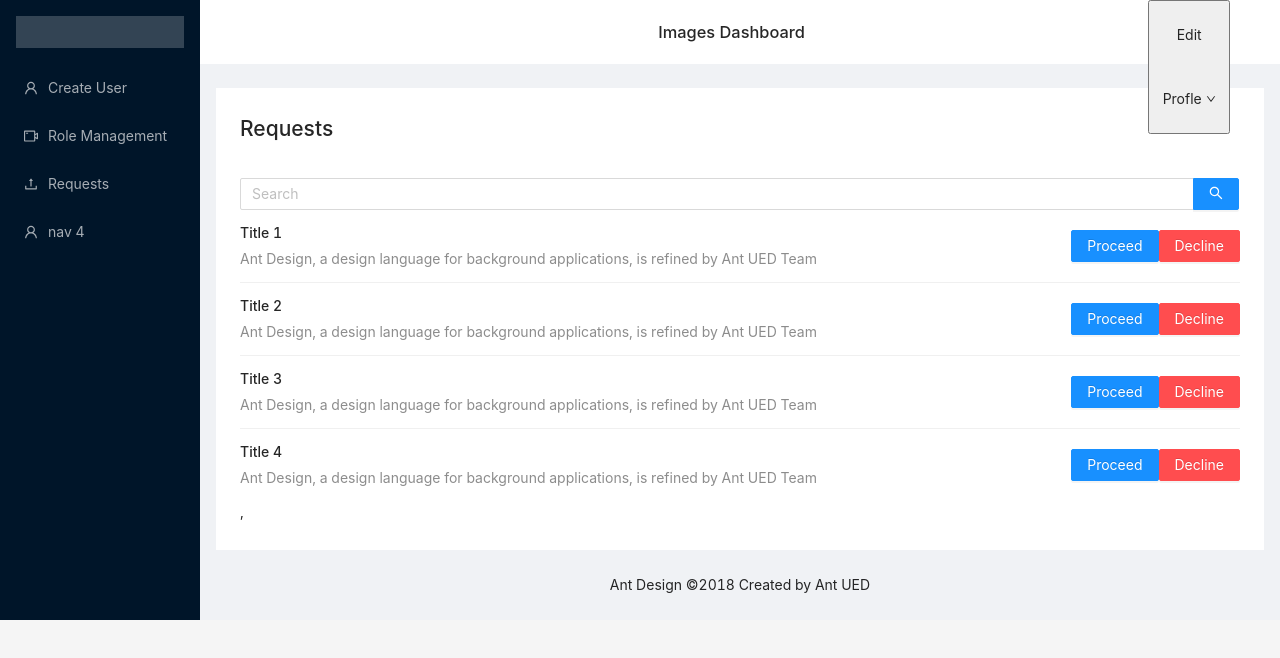
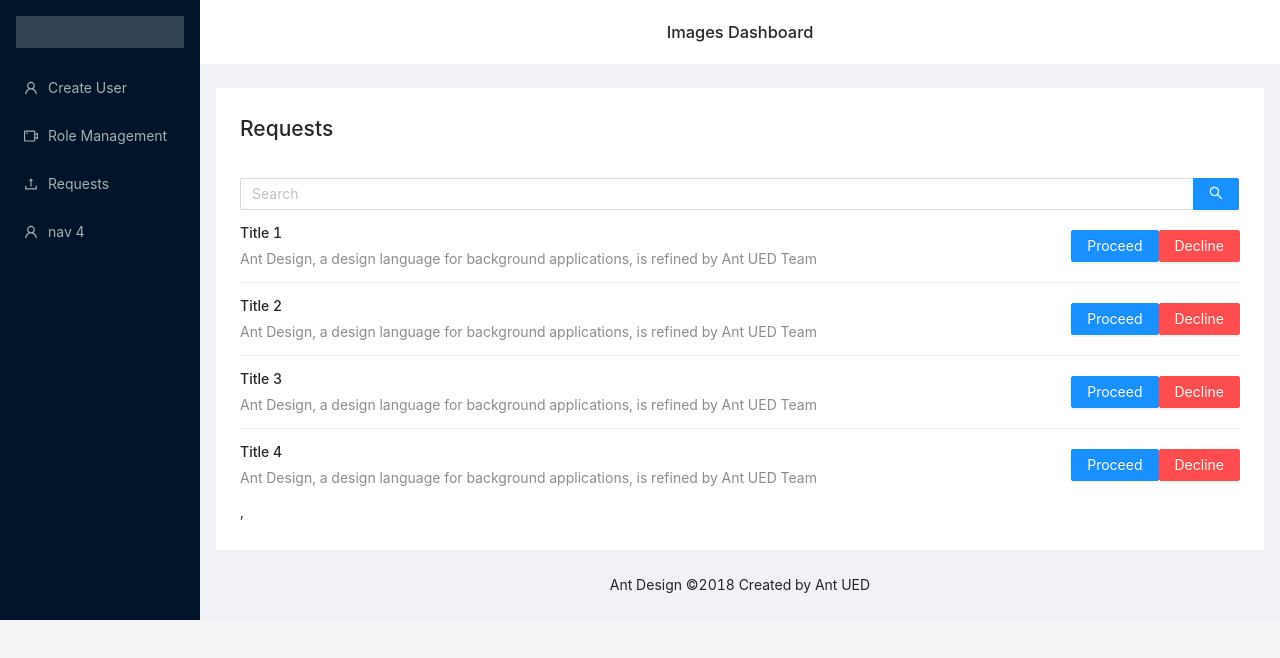
Before and after one commit to shassaan/images-dashboard-frontend, a React (Create React App) app: page /user-requests in a window 1280 px wide. Shown: the top 658 px of the page. Built offline with nearby package versions, Linux system fonts and the light colour scheme.

Commit message:
Revert "AddProfileSetting-Page"

```diff
--- a/src/App.js
+++ b/src/App.js
@@ -5,8 +5,7 @@ import Login from './Components/Login/login';
 import MainLayout from './Components/Layout/MainLayout';
 import CreateUserComponent from './Components/CreateUserComponent/CreateUserComponent';
 import RoleManagement from './Components/RoleManagement/RoleManagement';
-import UserRequest from './Components/UserRequests/UserRequest';
-import ProfileSettings from './Components/ProfileSetting/ProfileSetting'
+import UserRequest from './Components/UserRequests/UserRequest'
 
 function App() {
   return (
@@ -19,7 +18,6 @@ function App() {
           <Route exact path="/create-user" component={CreateUserComponent} />
           <Route exact path="/role-management" component={RoleManagement} />
           <Route exact path="/user-requests" component={UserRequest} />
-          <Route exact path="/profile-setting" component={ProfileSettings} />
         </MainLayout>
       </Switch>
     </BrowserRouter>
--- a/src/Components/Layout/LayoutHeader.js
+++ b/src/Components/Layout/LayoutHeader.js
@@ -1,38 +1,12 @@
 import React from 'react';
-import { Link } from 'react-router-dom';
-import { Layout, Menu, Dropdown, Row, Col } from 'antd';
-import { DownOutlined } from '@ant-design/icons';
-
+import { Layout} from 'antd';
 import './Layout.css'
 const { Header } = Layout;
-const menu = (
-    <Menu>
-        <Menu.Item key="0">
-            <Link to="/profile-setting"> Settings</Link>
 
-      </Menu.Item>
-        <Menu.Divider />
-        <Menu.Item key="2">Logout</Menu.Item>
-    </Menu>
-);
+const LayoutHeader=()=>{
+    return(
 
-const LayoutHeader = () => {
-    return (
-
-        <Header className="site-layout-sub-header-background"  >
-            <Row>
-                <Col span={10}></Col>
-                <Col span={12}> <h1>Images Dashboard</h1></Col>
-                <Col span={2}><Dropdown overlay={menu} trigger={['click']} >
-                    <button className="ant-dropdown-link" onClick={e => e.preventDefault()}>
-                        Edit Profle <DownOutlined />
-                    </button>
-                </Dropdown></Col>
-            </Row>
-
-
-        </Header>
-
+<Header  className="site-layout-sub-header-background" style={{ padding: 0  ,textAlign: 'center' }} ><h1>Images Dashboard</h1></Header>
 
     )
 }
--- a/src/Components/ProfileSetting/ProfileSetting.js
+++ /dev/null
@@ -1,27 +0,0 @@
-import React from 'react'
-import { Form, Input, Button} from 'antd';
-const ProfileSetting=()=>{
-return(
-    <div>
-        <h2>Edit Profile</h2>
-        <Form
-    labelCol={{ span: 7 }}
-    wrapperCol={{ span: 18 }}
-    layout="vertical"
-
-  >
-    <Form.Item label="Full Name">
-      <Input />
-    </Form.Item>
-    <Form.Item label="Email">
-      <Input />
-    </Form.Item>
-    <Form.Item label="Passward">
-      <Input />
-    </Form.Item>
-    <Button type="primary">Update</Button>
-  </Form>
-  </div>
-)
-}
-export default ProfileSetting
```
Also changed, not shown: src/Components/ProfileSetting/ProfileSetting.css (deleted), src/Components/ProfileSetting/ProfileSetting.service.js (deleted).
